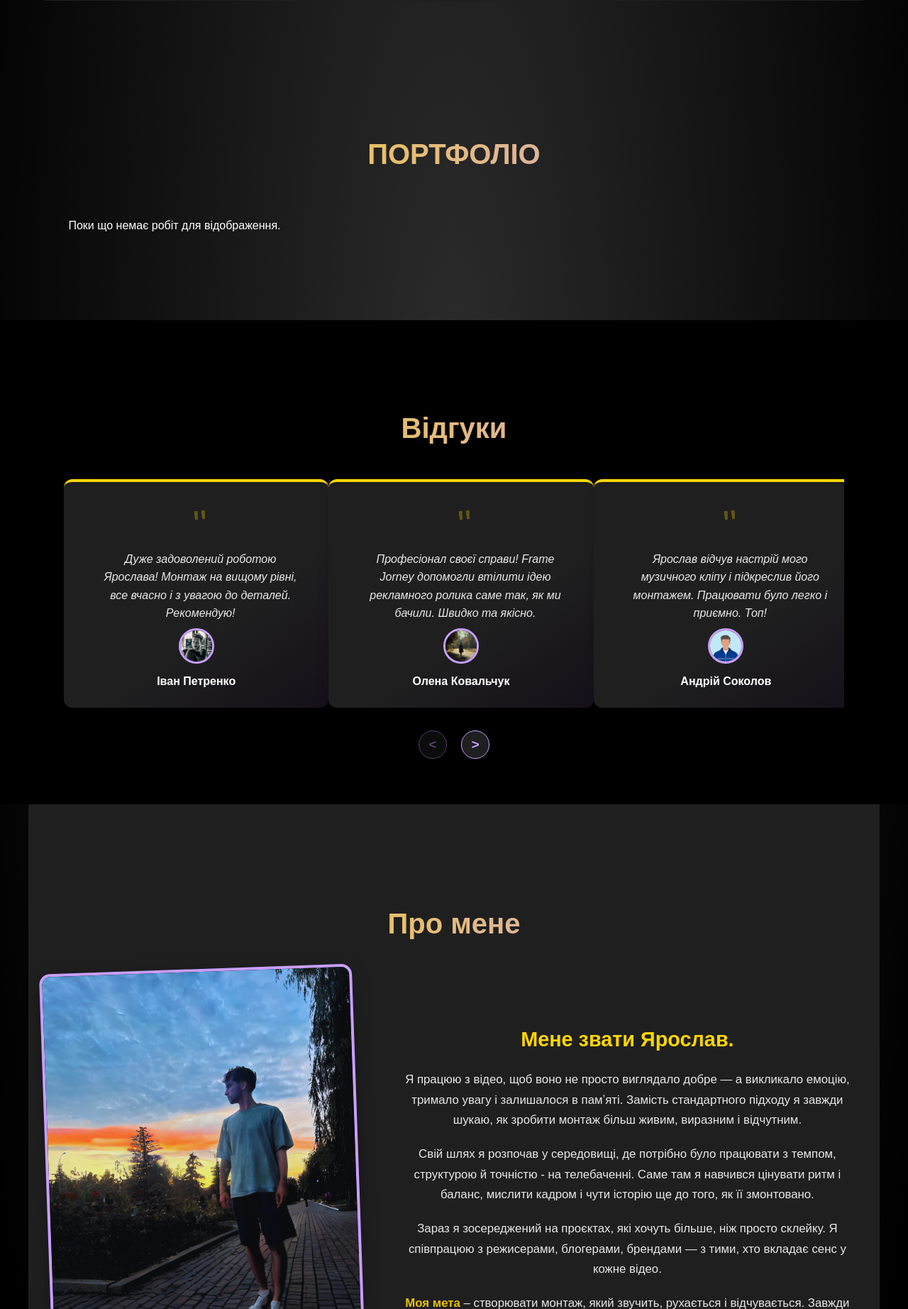
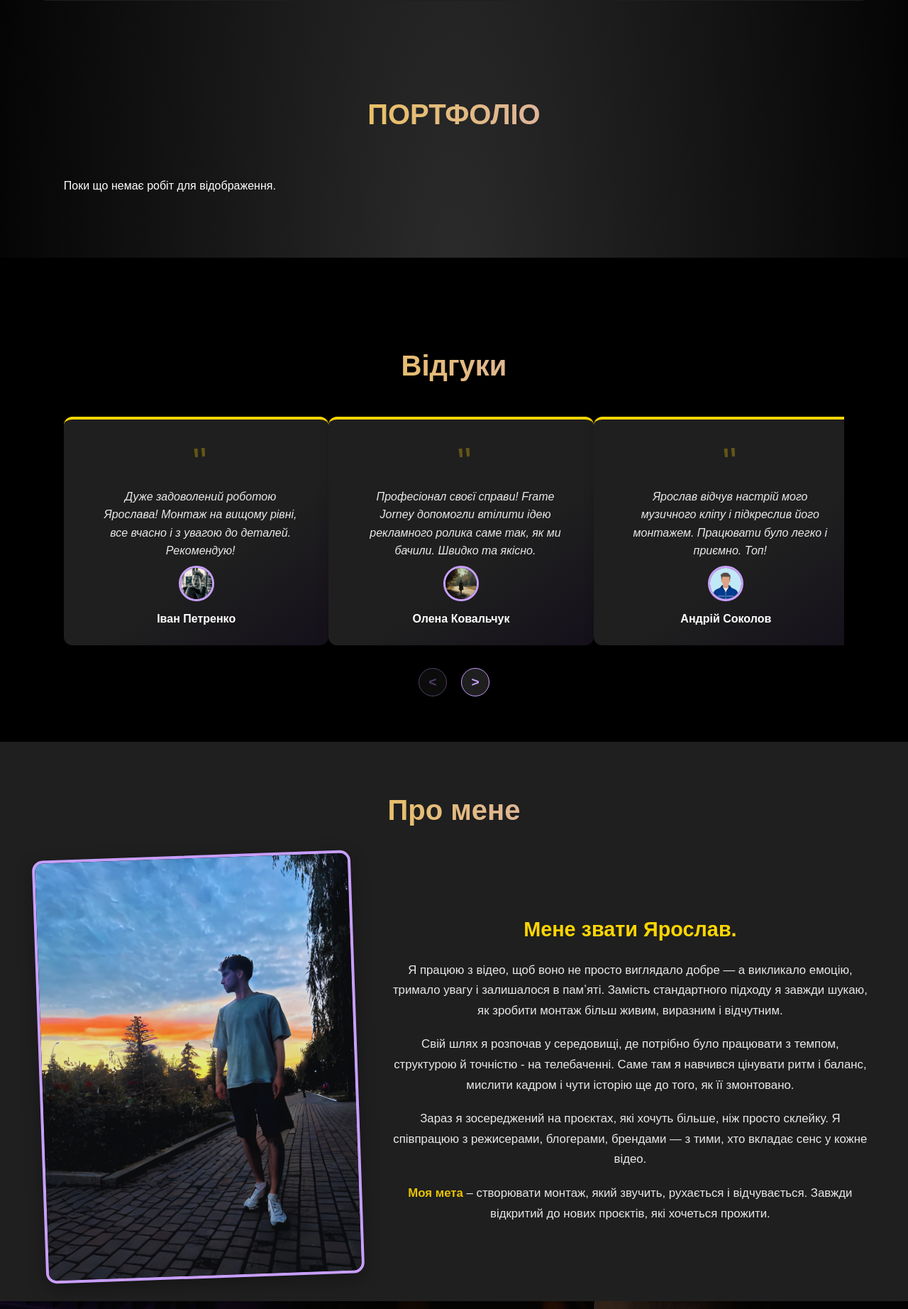
Before and after one commit to Sophie-sd/frame-jorney, a Django app: page / in a window 1280 px wide. Shown: the part 1670-3514 px from the top of the page at 71% size. Run offline with Django 5.2, Linux system fonts and the light colour scheme.

Commit message:
Add last changes

```diff
--- a/core/static/core/css/about.css
+++ b/core/static/core/css/about.css
@@ -1,8 +1,8 @@
 /* Стилі для секції Про мене (about.css) */
 
 .about-section {
-    padding-top: 5rem;
-    padding-bottom: 5rem;
+    padding-top: 0.5rem; /* Змінено верхній відступ */
+    padding-bottom: 2rem; /* Змінено нижній відступ */
     background-color: var(--shadow-block-color); /* Темний фон для секції */
 }
 
--- a/core/static/core/css/home.css
+++ b/core/static/core/css/home.css
@@ -182,11 +182,7 @@
 }
 
 /* Стилі для інших секцій (тимчасово тут) */
-.about-section, .portfolio-section {
-    padding: 0.5rem 10px 2em;
-    max-width: 1200px;
-    margin: 0 auto;
-}
+/* Видалено правило для .about-section, .portfolio-section */
 
 /* Повертаємо z-index до стандартного стану */
 .hero-text h1,
--- a/core/static/core/css/portfolio.css
+++ b/core/static/core/css/portfolio.css
@@ -1,8 +1,8 @@
 /* Стилі для секції Портфоліо (portfolio.css) - Оновлений дизайн */
 
 .portfolio-section {
-    padding-top: 4rem;
-    padding-bottom: 4rem;
+    padding-top: 0.5rem; /* Додано верхній відступ */
+    padding-bottom: 2rem; /* Додано нижній відступ (використаємо rem замість em) */
 }
 
 .portfolio-section h2 {
```
Also changed, not shown: config/settings/prod.py (+6 -1 lines).
